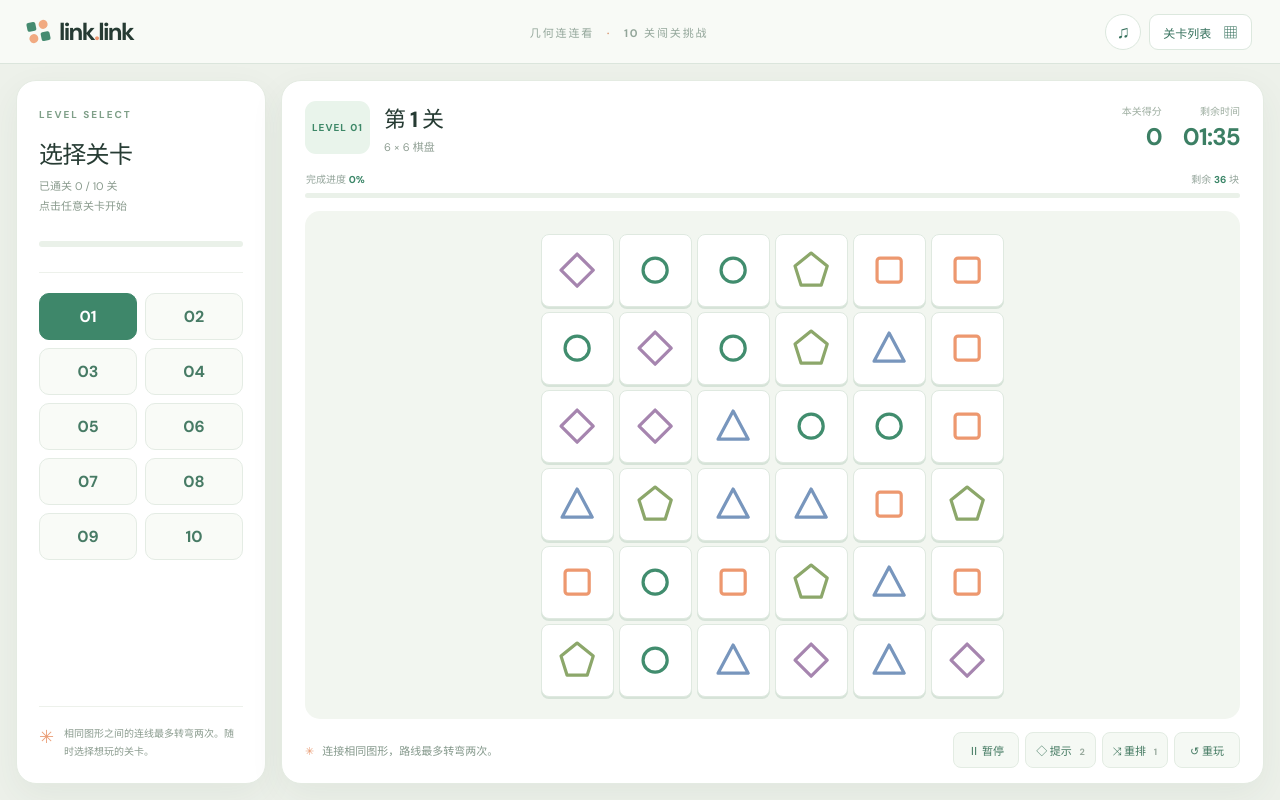
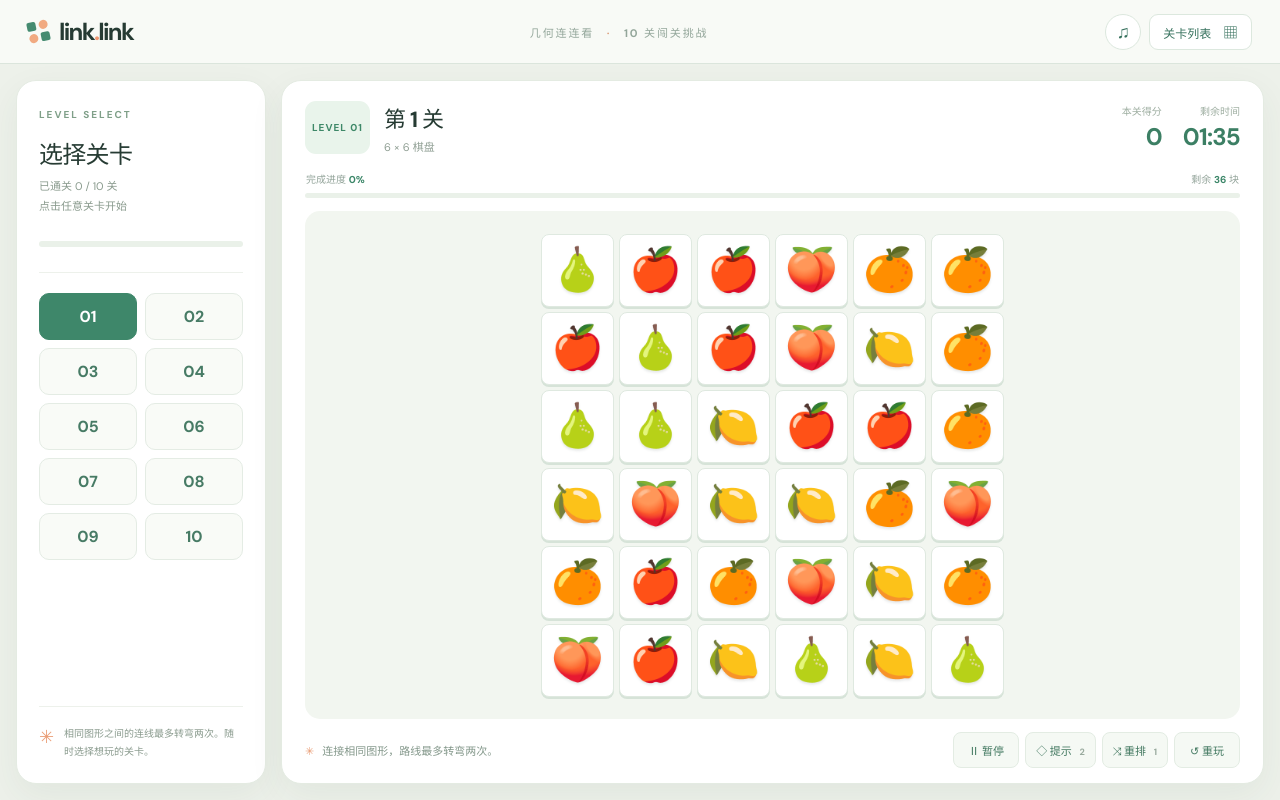
Before and after one commit to yoyo-2312/Link-Link, a React (Vite) app: page / in a window 1280 px wide. Built offline with nearby package versions, Linux system fonts and the light colour scheme.

Commit message:
Use fruit icons on game tiles

```diff
--- a/src/App.tsx
+++ b/src/App.tsx
@@ -16,19 +16,19 @@ type Phase = "playing" | "paused" | "won" | "lost";
 type Progress = { unlocked: number; stars: number[]; best: number[] };
 type MatchLine = { path: Point[]; first: Point; second: Point };
 
-const SHAPES = [
-  <circle cx="24" cy="24" r="12" />,
-  <rect x="12" y="12" width="24" height="24" rx="3" />,
-  <path d="M24 9 39 37H9Z" />,
-  <path d="M24 8 40 24 24 40 8 24Z" />,
-  <path d="M24 7 40 20 34 39H14L8 20Z" />,
-  <path d="M24 7 29 18 41 19 32 28 35 40 24 34 13 40 16 28 7 19 19 18Z" />,
-  <path d="M11 11h26v8H19v18h-8Z" />,
-  <path d="M24 9a15 15 0 1 1-15 15h8a7 7 0 1 0 7-7Z" />,
-  <path d="M20 8h8v12h12v8H28v12h-8V28H8v-8h12Z" />,
-  <path d="m16 10 16 0 9 14-9 14H16L7 24Z" />,
-  <path d="M10 12h28M10 24h28M10 36h28" />,
-  <path d="M10 10h28L27 24l11 14H10l11-14Z" />,
+const FRUITS = [
+  "🍎",
+  "🍊",
+  "🍋",
+  "🍐",
+  "🍑",
+  "🍒",
+  "🍓",
+  "🍇",
+  "🥝",
+  "🍍",
+  "🥥",
+  "🍈",
 ];
 
 function readProgress(): Progress {
@@ -73,9 +73,9 @@ function formatTime(seconds: number) {
 
 function Shape({ value }: { value: number }) {
   return (
-    <svg className="shape" viewBox="0 0 48 48" aria-hidden="true">
-      {SHAPES[value]}
-    </svg>
+    <span className="fruit-icon" aria-hidden="true">
+      {FRUITS[value]}
+    </span>
   );
 }
 
--- a/src/styles.css
+++ b/src/styles.css
@@ -383,47 +383,12 @@ button:disabled {
   font-size: 16px;
   line-height: 1;
 }
-.shape {
-  width: 68%;
-  height: 68%;
-  fill: none;
-  stroke: currentColor;
-  stroke-width: 3.2;
-  stroke-linecap: round;
-  stroke-linejoin: round;
-}
-.shape-1 {
-  color: #ed986f;
-}
-.shape-2 {
-  color: #7896bd;
-}
-.shape-3 {
-  color: #a685af;
-}
-.shape-4 {
-  color: #8ca76a;
-}
-.shape-5 {
-  color: #dbaa69;
-}
-.shape-6 {
-  color: #60a8aa;
-}
-.shape-7 {
-  color: #d88794;
-}
-.shape-8 {
-  color: #776eae;
-}
-.shape-9 {
-  color: #b88762;
-}
-.shape-10 {
-  color: #61a585;
-}
-.shape-11 {
-  color: #c17e91;
+.fruit-icon {
+  display: block;
+  font-size: calc(var(--tile) * 0.58);
+  line-height: 1;
+  filter: drop-shadow(0 2px 1px #263b331c);
+  user-select: none;
 }
 .match-overlay {
   position: absolute;
```
